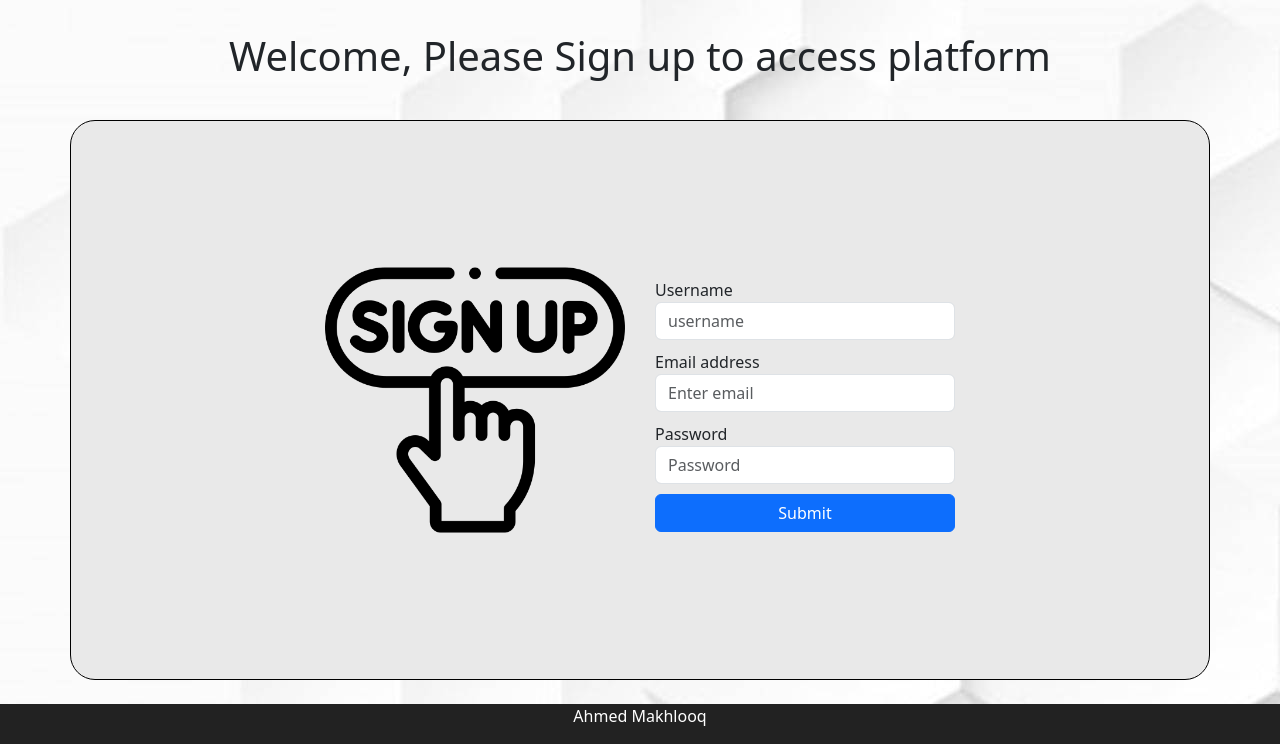
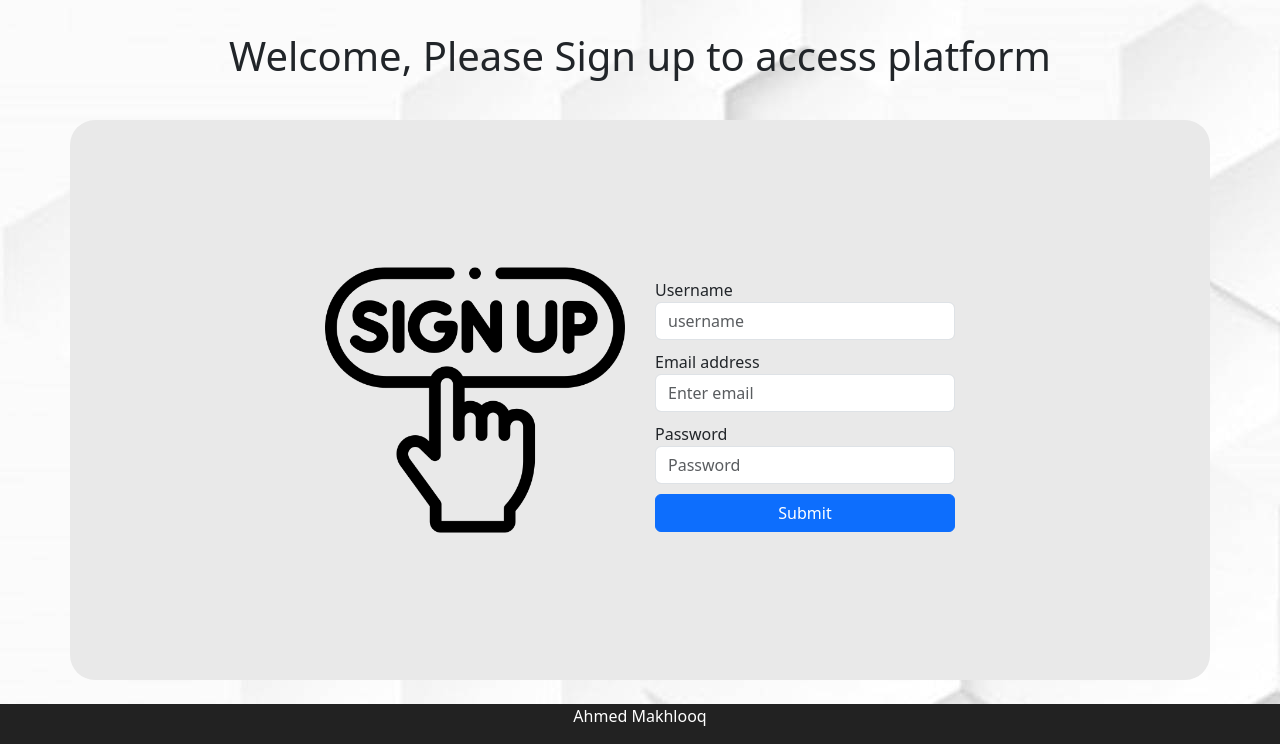
Before and after one commit to AhmedMakhlooqDev/php_BAB_test, a PHP site: page /interface/register.php in a window 1280 px wide. Shown: the part 56-800 px from the top of the page. Run offline with PHP 8.4, Linux system fonts and the light colour scheme.

Commit message:
changed website landing page

```diff
--- a/css/login.css
+++ b/css/login.css
@@ -1,7 +1,6 @@
 .container {
     margin-bottom: 28px;
 
-    border: 1px solid #000000;
     border-radius: 25px;
     display: flex;
             justify-content: center;
--- a/css/register.css
+++ b/css/register.css
@@ -1,7 +1,6 @@
 .container {
     margin-bottom: 28px;
 
-    border: 1px solid #000000;
     border-radius: 25px;
     display: flex;
             justify-content: center;
--- a/index.php
+++ b/index.php
@@ -1,4 +1,4 @@
 <?php
 
-header("Location: ./interface/dashboard.php");
+header("Location: ./interface/login.php");
 ?>
--- a/interface/dashboard.php
+++ b/interface/dashboard.php
@@ -1,7 +1,7 @@
 <?php
 include '../header.php';
 include '../database.php';
-//var_dump($_SESSION);
+var_dump($_SESSION);
 $user_id = $_SESSION["user_id"];
 //if user is checking in:============================================
 
```
